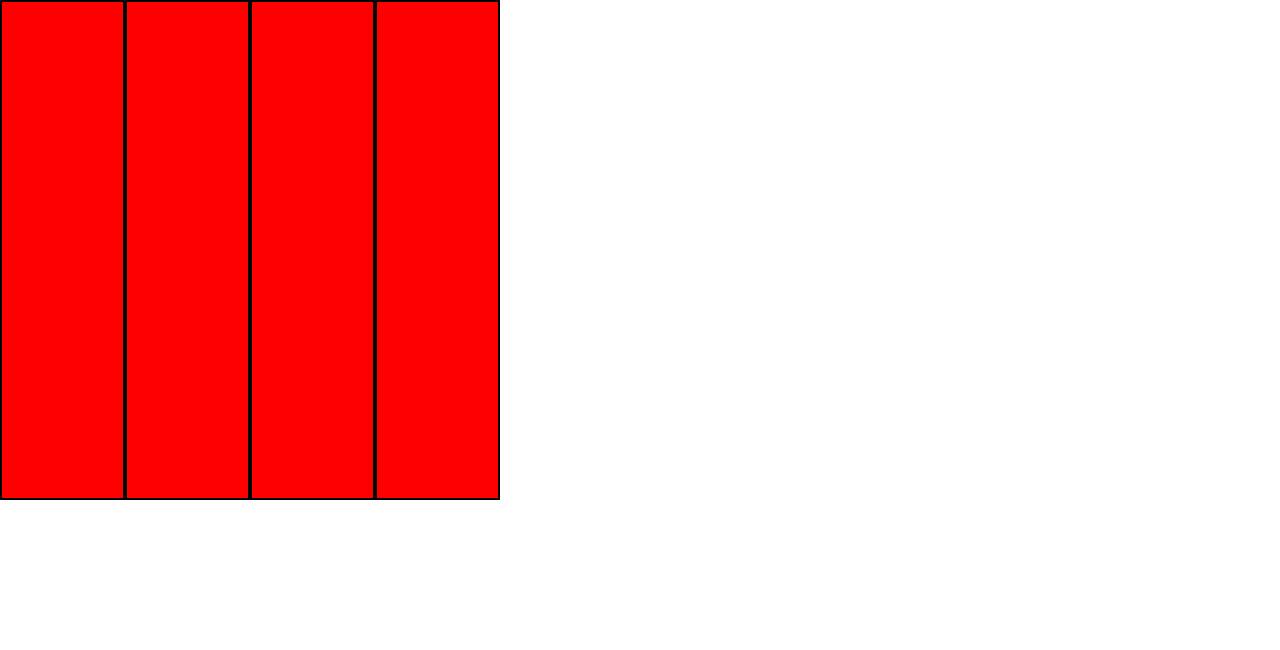
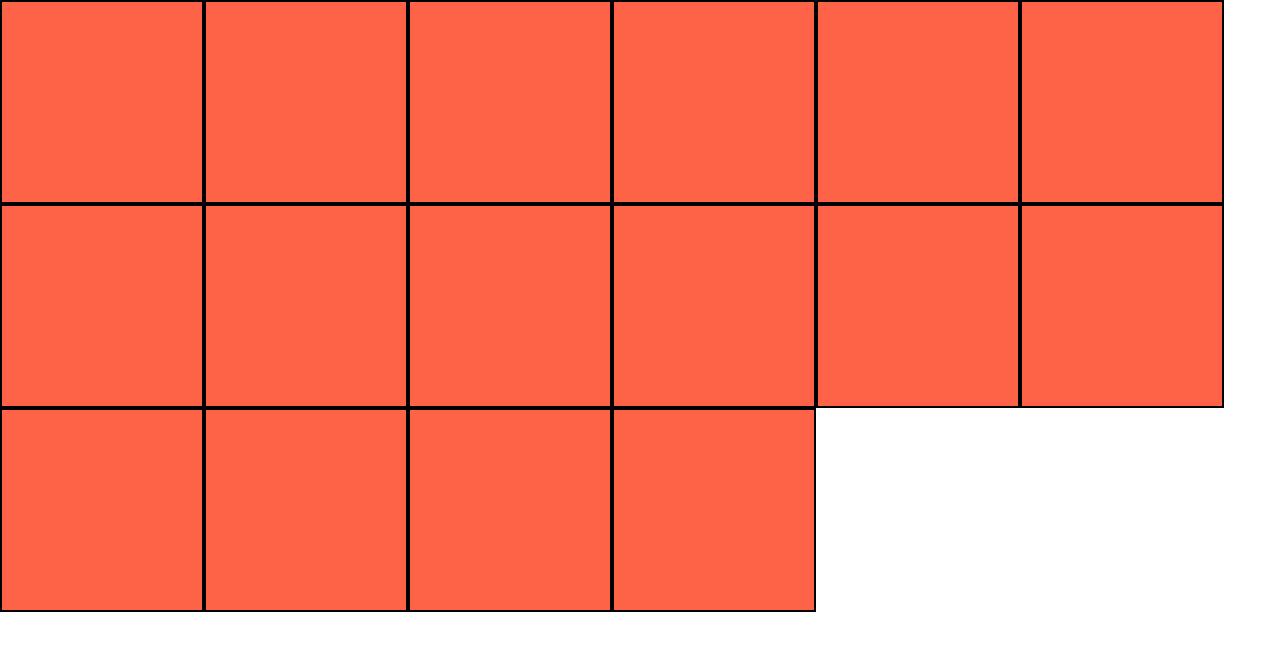
Before and after one commit to weeezik/etch-a-sketch, a plain HTML site: page index.html in a window 1280 px wide. Drawn offline with Linux system fonts and the light colour scheme.

Commit message:
sumn but not great
flexbox still finicky. going back into debug-flexbox branch and going to try the row by row method.

```diff
--- a/script.js
+++ b/script.js
@@ -1,6 +1,6 @@
 const container = document.querySelector(".container");
 
-let squaresPerSide = 2;
+let squaresPerSide = 4;
 let totalSquares = squaresPerSide*squaresPerSide;
 
 function createDiv () {
--- a/style.css
+++ b/style.css
@@ -12,9 +12,10 @@ body {
 /* container div style */
 .container {
     display: flex;
-    height: 500px;
-    width: 500px;
     flex-wrap: wrap;
+    justify-content: flex-start;
+    padding: 0px;
+    margin: 0px;
 }
 
 /* newDiv style */
@@ -27,8 +28,9 @@ body {
 
 
 .container div {
-    background-color: red;
+    background-color: tomato;
     border: 2px solid black;
-    display: flex;
-    flex: 1 1 0;
+    width: 200px;
+    height: 200px;
+    line-height: 150px;
 }
```
